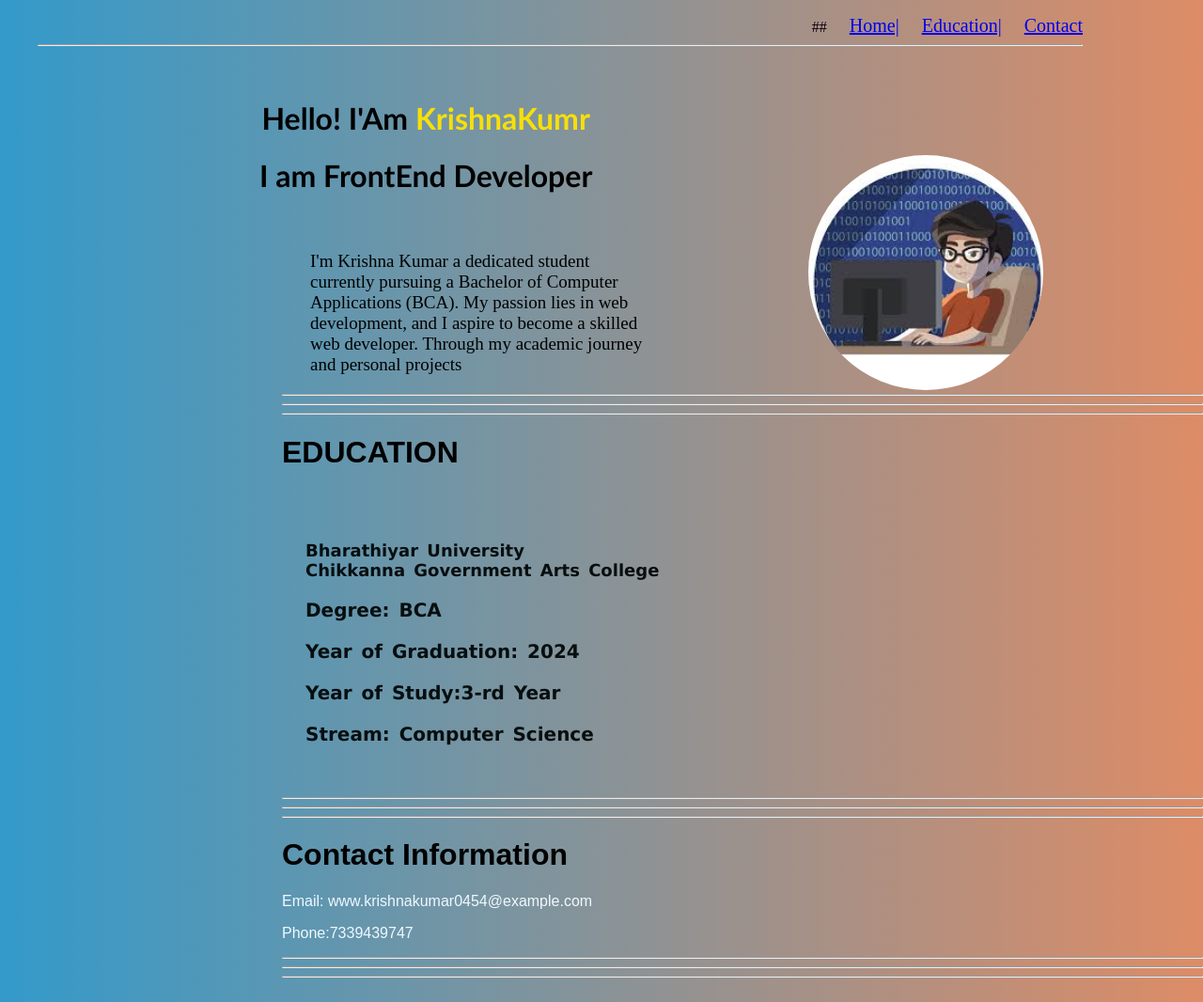
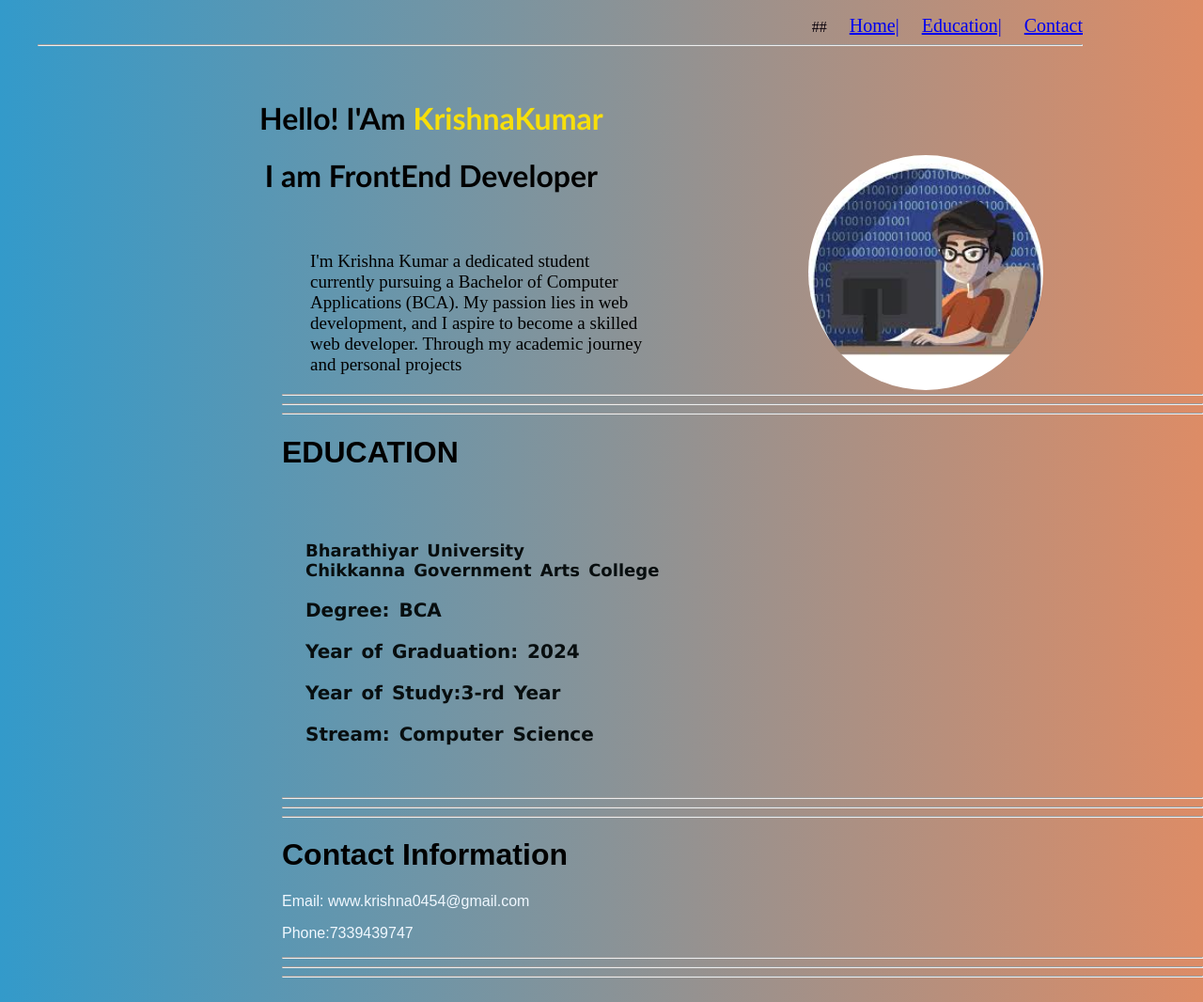
Before and after one commit to KrishnakumarChandran/portfolio, a plain HTML site: page index.html in a window 1280 px wide. Shown: the whole page at 94% size. Drawn offline with Linux system fonts and the light colour scheme.

Commit message:
Update index.html

```diff
--- a/index.html
+++ b/index.html
@@ -20,7 +20,7 @@
 </ul>
     </div>
     <div class="hello">
-        <h1>Hello! I'Am <span>KrishnaKumr</span></h1>
+        <h1>Hello! I'Am <span>KrishnaKumar</span></h1>
         <p class="header"><h1>I am FrontEnd Developer </h1></p>
 </div>
     <img src="my.jpg" class="img">
@@ -40,7 +40,7 @@
     <div class="contact" id="3">
 
             <h1>Contact Information</h1>
-            <p>Email: www.krishnakumar0454@example.com</p>
+            <p>Email: www.krishna0454@gmail.com</p>
             <p>Phone:7339439747</p>
     </div>
         <hr><hr><hr>
```
